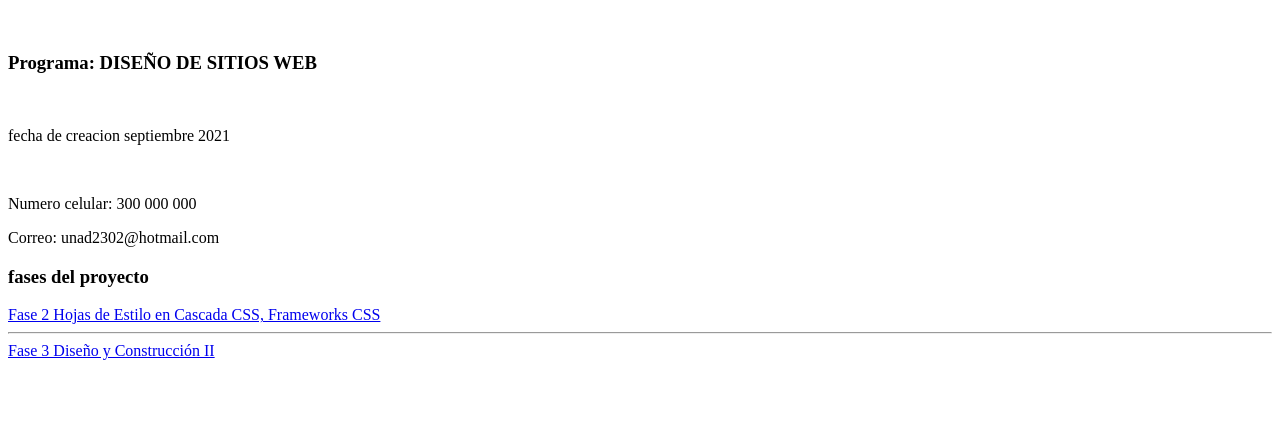
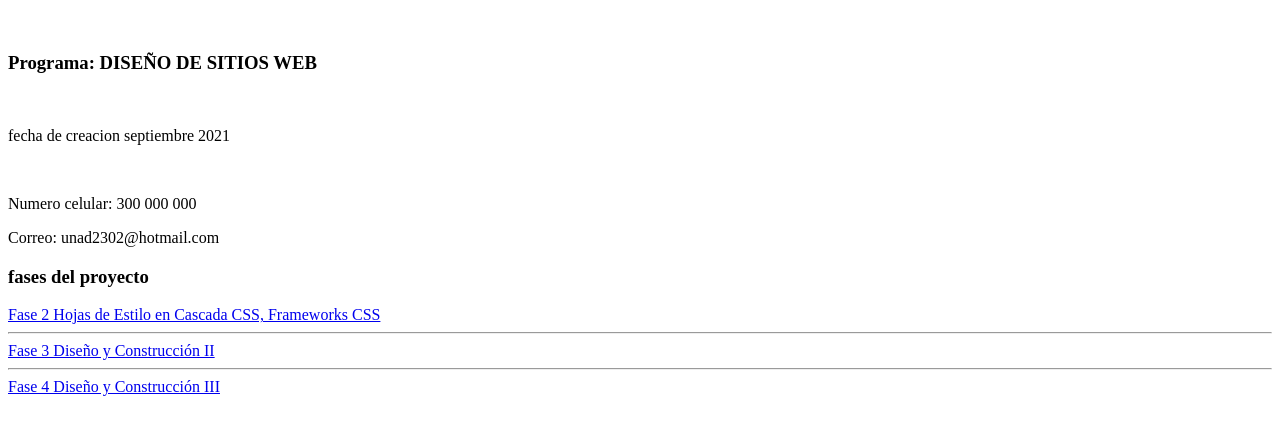
Before and after one commit to Sergioced01/DSW-Sergiocedeno, a plain HTML site: page index.html in a window 1280 px wide. Shown: the part 105-540 px from the top of the page. Drawn offline with Linux system fonts and the light colour scheme.

Commit message:
fase4
actualizacion index principal

```diff
--- a/index.html
+++ b/index.html
@@ -22,6 +22,8 @@
    <a href="fase2/desing.html"> Fase 2 Hojas de Estilo en Cascada CSS, Frameworks CSS</a>
    <hr>
    <a href="fase3/index.html">Fase 3 Diseño y Construcción II</a>
+   <hr>
+   <a href="fase4/evaluacion01.html">Fase 4 Diseño y Construcción III</a>
 
 
 </body>
```
